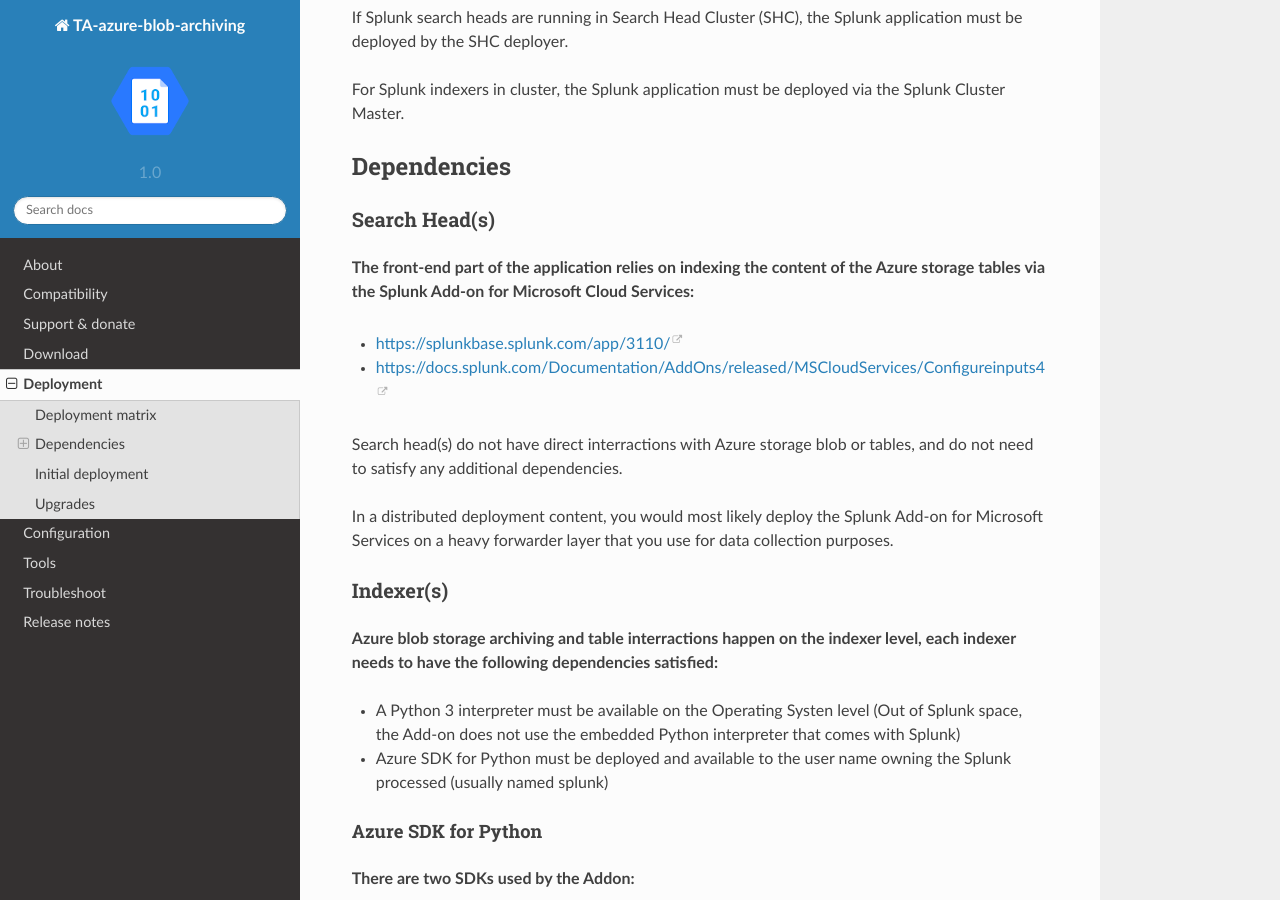
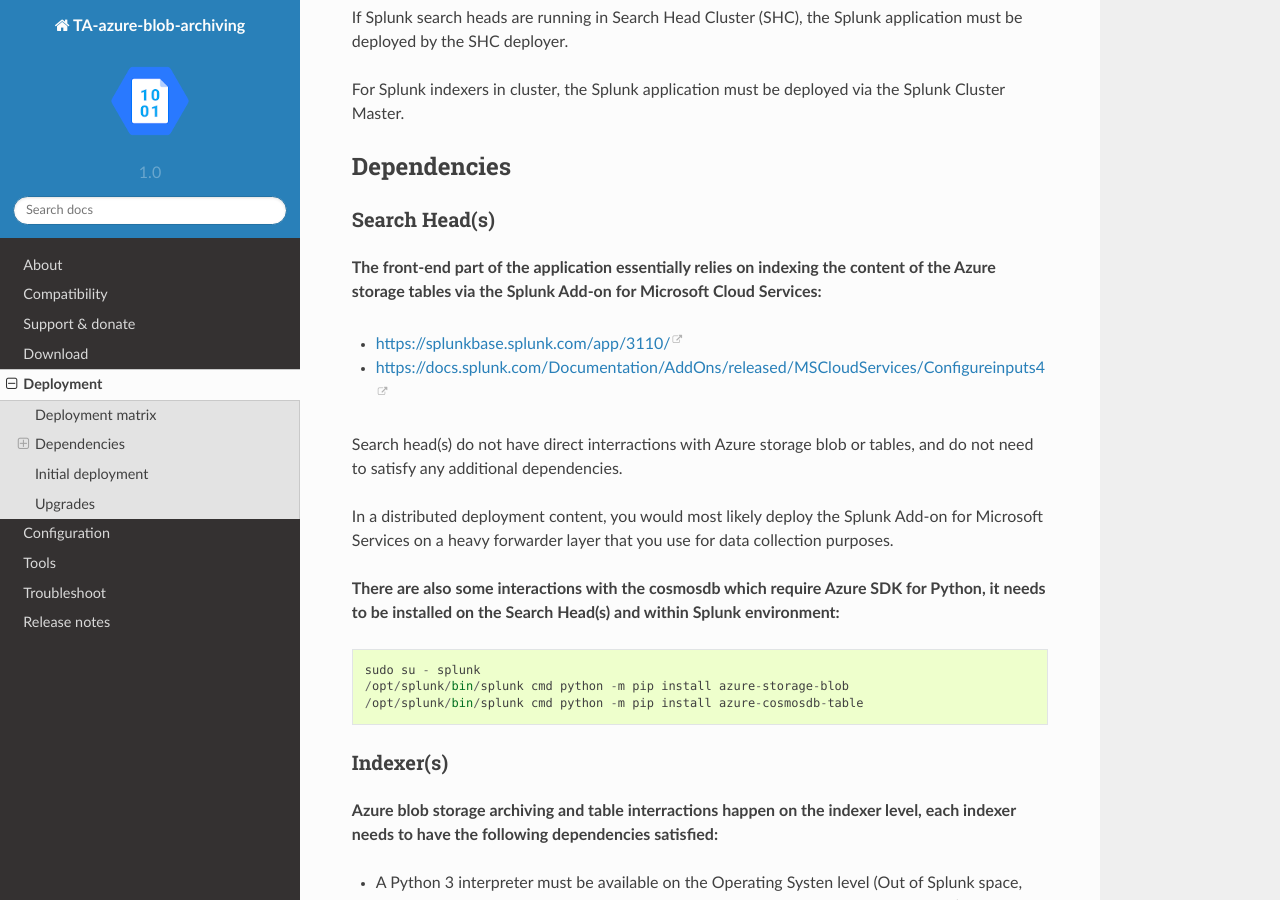
Before and after one commit to guilhemmarchand/TA-azure-blob-archiving, a Sphinx documentation site: the page built from docs/deployment.rst, in a window 1280 px wide and 900 px high, scrolled down 382 px. Built offline with Sphinx 7.4.7 and the Read the Docs theme 2.0.0, drawn with Linux system fonts in a browser that asks for light colours.

Commit message:
docs improvements

```diff
--- a/docs/configuration.rst
+++ b/docs/configuration.rst
@@ -93,9 +93,11 @@
 ::
 
     [azure2blob]
+    AZ_BLOB_CONNECTION_STRING = connection_string_to_the_blob_storage
     AZ_BLOB_CONTAINER = splunk-cold2frozen-archives
-    AZ_BLOB_CONNECTION_STRING = connection_string_to_the_blob_storage
     AZ_STORAGE_TABLE_NAME = splunkdb
+    AZ_BLOB_STRUCTURE = index_year_month_day
+    AZ_COMPRESS = 0
 
 **Finally, publish the cluster bundle, once the bundle is pushed the indexers are ready to start archiving to Azure blob storage.**
 
--- a/docs/deployment.rst
+++ b/docs/deployment.rst
@@ -24,7 +24,7 @@
 Search Head(s)
 --------------
 
-**The front-end part of the application relies on indexing the content of the Azure storage tables via the Splunk Add-on for Microsoft Cloud Services:**
+**The front-end part of the application essentially relies on indexing the content of the Azure storage tables via the Splunk Add-on for Microsoft Cloud Services:**
 
 - https://splunkbase.splunk.com/app/3110/
 - https://docs.splunk.com/Documentation/AddOns/released/MSCloudServices/Configureinputs4
@@ -32,6 +32,14 @@
 Search head(s) do not have direct interractions with Azure storage blob or tables, and do not need to satisfy any additional dependencies.
 
 In a distributed deployment content, you would most likely deploy the Splunk Add-on for Microsoft Services on a heavy forwarder layer that you use for data collection purposes.
+
+**There are also some interactions with the cosmosdb which require Azure SDK for Python, it needs to be installed on the Search Head(s) and within Splunk environment:**
+
+::
+
+    sudo su - splunk
+    /opt/splunk/bin/splunk cmd python -m pip install azure-storage-blob
+    /opt/splunk/bin/splunk cmd python -m pip install azure-cosmosdb-table
 
 Indexer(s)
 ----------
```
